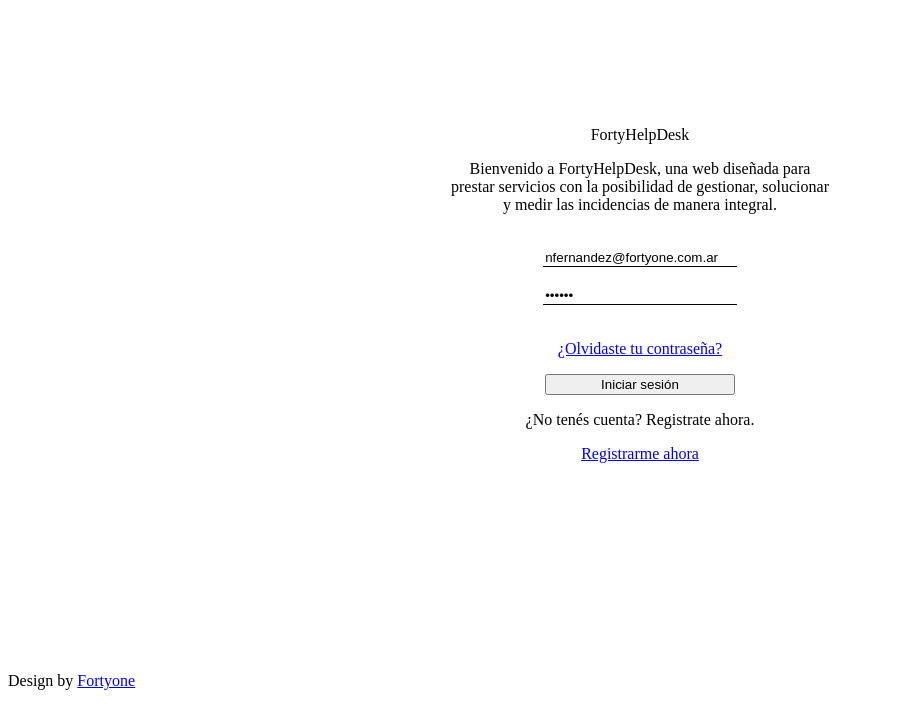
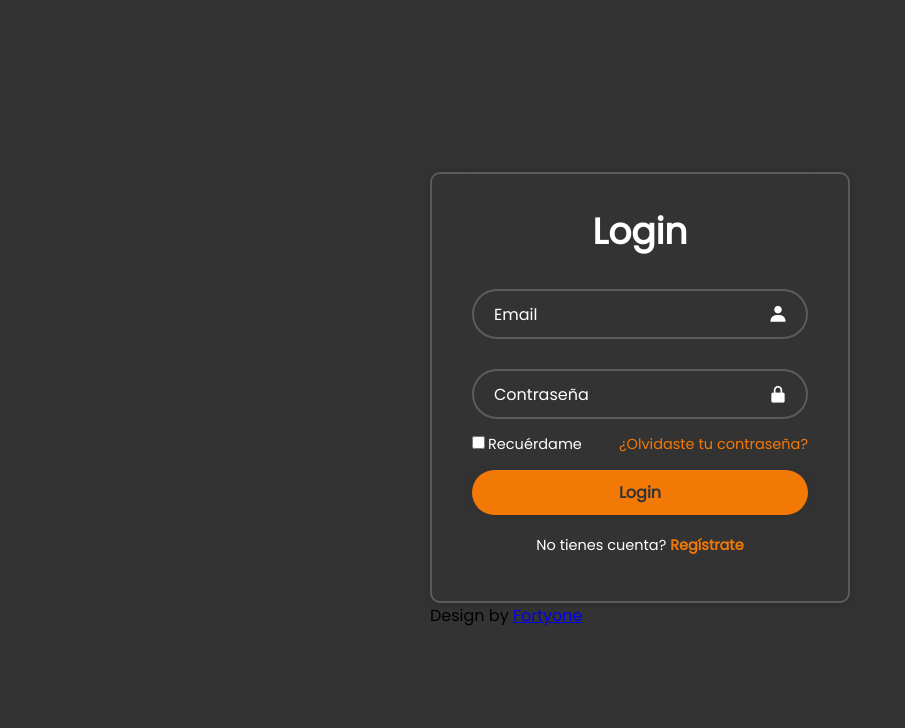
Before and after one commit to FortyOneDev/FortyLoginFE, a React (Create React App) app: page / in a window 1280 px wide. Shown: the top 728 px of the page, without its empty margins (0-905 px from the left). Built offline with nearby package versions, Linux system fonts and the light colour scheme.

Commit message:
Styles
-Se agrego la funcionabilidad del CSS
-Se crearon Variables de CSS para poder elegir los colores primarios y secundarios a gusto del cliente.
-Se implemento el CSS del LOGIN

```diff
--- a/package.json
+++ b/package.json
@@ -12,6 +12,7 @@
     "@types/react": "^18.3.3",
     "@types/react-dom": "^18.3.0",
     "bootstrap": "^5.3.3",
+    "boxicons": "^2.1.4",
     "react": "^18.3.1",
     "react-dom": "^18.3.1",
     "react-redux": "^9.1.2",
@@ -51,7 +52,12 @@
     "@babel/core": "^7.24.7",
     "@babel/preset-react": "^7.24.7",
     "babel-loader": "^9.1.3",
+    "css-loader": "^7.1.2",
+    "sass": "^1.77.4",
+    "sass-loader": "^14.2.1",
+    "style-loader": "^4.0.0",
     "ts-loader": "^9.5.1",
+    "ts-node": "^10.9.2",
     "webpack": "^5.91.0",
     "webpack-cli": "^5.1.4",
     "webpack-dev-server": "^5.0.4"
--- a/public/index.html
+++ b/public/index.html
@@ -10,6 +10,7 @@
       content="Web site created using create-react-app"
     />
     <link rel="apple-touch-icon" href="%PUBLIC_URL%/logo192.png" />
+    <link href='https://unpkg.com/boxicons@2.1.4/css/boxicons.min.css' rel='stylesheet'>
     <!--
       manifest.json provides metadata used when your web app is installed on a
       user's mobile device or desktop. See https://developers.google.com/web/fundamentals/web-app-manifest/
--- a/src/App.css
+++ b/src/App.css
@@ -1,38 +1,10 @@
-.App {
-  text-align: center;
-}
+@import url('https://fonts.googleapis.com/css2?family=Poppins&display=swap');
 
-.App-logo {
-  height: 40vmin;
-  pointer-events: none;
-}
 
-@media (prefers-reduced-motion: no-preference) {
-  .App-logo {
-    animation: App-logo-spin infinite 20s linear;
-  }
-}
+*{
+    margin: 0;
+    padding: 0;
+    box-sizing: border-box;
+    font-family: "Poppins";
 
-.App-header {
-  background-color: #282c34;
-  min-height: 100vh;
-  display: flex;
-  flex-direction: column;
-  align-items: center;
-  justify-content: center;
-  font-size: calc(10px + 2vmin);
-  color: white;
-}
-
-.App-link {
-  color: #61dafb;
-}
-
-@keyframes App-logo-spin {
-  from {
-    transform: rotate(0deg);
-  }
-  to {
-    transform: rotate(360deg);
-  }
-}
+};
--- a/src/App.tsx
+++ b/src/App.tsx
@@ -1,5 +1,4 @@
-
-import './App.css';
+import './assets/styles/styles.css';
 import { Footer } from './components/index';
 import { AuthRoutes } from './routes/AuthRoutes';
 
--- a/src/assets/styles/styles.css
+++ b/src/assets/styles/styles.css
@@ -1,38 +1,6 @@
-.container {
-    text-align: center;
-    margin-left: auto;
-    margin-right: auto;
-    margin-top: 10%;
-    margin-bottom: 5%;
-    width: 30%;
+@import url('https://fonts.googleapis.com/css2?family=Poppins&display=swap');
+
+*{
+    font-family: "Poppins";
+
 }
-
-input[type=Email],[type=Password],[type=Text] {
-    border: none;
-    border-bottom: 1px solid black;
-    margin-bottom: 5%;
-    width: 50%;
-}
-
-#title {
-    margin-top: 5%;
-}
-
-#btnRegister {
-    width: 50%;
-    margin-bottom: 5%;
-    height: 12%;
-}
-
-#btnLogin {
-    width: 50%;
-}
-
-#signature {
-  /* Posicionar abajo */
-  position: absolute;
-  bottom: 0;
-  /* Ocupar todo el ancho disponible */
-  width: 100%;
-  min-height: 18vh;
-}
--- a/src/components/login/Login.scss
+++ b/src/components/login/Login.scss
@@ -0,0 +1,129 @@
+:root {
+    --primary-color: #f37907;
+    --secondary-color:#FFF;
+}
+
+*{
+    margin: 0;
+    padding: 0px;
+    box-sizing: border-box;
+    font-family: "Poppins";
+
+}
+body {
+    display: flex;
+    justify-content: center;
+    align-items: center;
+    min-height: 100vh;
+    // background: url('../imagenes/pxfuel.jpg') no-repeat ;
+    background-color: #333;
+    background-size: cover;
+    background-position: center;
+}
+.wrapper {
+width: 420px;
+background: transparent;
+border: 2px solid rgba(255, 255, 255, .2);
+backdrop-filter: blur(20px);
+box-shadow: 0 0 10px rgba(0, 0, 0, .2);
+color: #fff;
+border-radius: 10px;
+padding: 30px 40px;
+}
+
+.wrapper h1{
+    font-size: 36px;
+    text-align: center;
+}
+
+
+.wrapper .input-box {
+    position: relative;
+    width: 100%;
+    height: 50px;
+    margin: 30px 0;
+}
+
+.input-box input {
+    width: 100%;
+    height: 100%;
+    background: transparent;
+    border: none;
+    outline: none;
+    border: 2px solid rgba(255, 255, 255, .2);
+    border-radius: 40px;
+    font-size: 16px;
+    color:var(--primary-color);
+    padding: 20px 45px 20px 20px;
+}
+
+.input-box input::placeholder{
+    color: var(--secondary-color);
+}
+
+.input-box i {
+    position: absolute;
+    right: 20px;
+    top: 50%;
+    transform: translateY(-50%);
+    font-size: 20px;
+}
+
+.wrapper .remember-forgot {
+    display: flex;
+    justify-content: space-between;
+    font-size: 14.5px;
+    margin: -15px 0 15px;
+}
+
+.remember-forgot label input {
+    accent-color: var(--primary-color);
+    margin-right: 3px;
+}
+
+.remember-forgot a {
+    color: var(--primary-color);
+    text-decoration: none;
+}
+
+.remember-forgot a:hover {
+    text-decoration: underline;
+}
+
+
+.wrapper .btn {
+    width: 100%;
+    height: 45px;
+    background: var(--primary-color);
+    border: none;
+    outline: none;
+    border-radius: 40px;
+    box-shadow: 0 0 10px rgba(0, 0, 0, .1);
+    cursor: pointer;
+    font-size: 16px;
+    color: #333;
+    font-weight: 600;
+    text-decoration: none;
+}
+
+.register-link {
+    font-size: 14.5px;
+    text-align: center;
+    margin: 20px 0 15px;
+}
+
+.register-link p a {
+    color: var(--primary-color);
+    text-decoration: none;
+    font-weight: 600;
+}
+
+.register-link p a:hover{
+    text-decoration: underline;
+}
+
+.button-container {
+    display: flex;
+    justify-content: space-between;
+    gap: 10px;
+}
--- a/src/components/login/LoginScreen.tsx
+++ b/src/components/login/LoginScreen.tsx
@@ -2,8 +2,8 @@
 import { useDispatch } from 'react-redux';
 import { useNavigate, Link } from 'react-router-dom';
 import { checkingAuthentication } from '../../store/auth';
-import { ThunkDispatch } from 'redux-thunk';
-import { RootState, AppDispatch } from '../../store';
+import { AppDispatch } from '../../store';
+import './Login.scss';
 
 interface LoginForm {
   email: string;
@@ -14,10 +14,9 @@
   const dispatch: AppDispatch = useDispatch();
   const navigate = useNavigate();
   const [formData, setFormData] = useState<LoginForm>({
-    email: 'nfernandez@fortyone.com.ar',
-    password: '123456'
+    email: '',
+    password: ''
   });
-
 
   const { email, password } = formData;
 
@@ -29,26 +28,24 @@
     });
   };
 
-  const onSubmit = (event: React.FormEvent<HTMLFormElement>) => {
+  const handleSubmit = (event: React.FormEvent<HTMLFormElement>) => {
     event.preventDefault();
     console.log({ email, password });
-    dispatch(checkingAuthentication( email, password ));
+    dispatch(checkingAuthentication(email, password));
     const lastPath = localStorage.getItem('lastPath') || '/';
-
     navigate(lastPath, {
       replace: true
     });
   };
 
   return (
-    <div className='card'>
-      <p className='text-center' id='title'>FortyHelpDesk</p>
-      <p className='text-center'>Bienvenido a FortyHelpDesk, una web diseñada para prestar servicios con la posibilidad de gestionar, solucionar y medir las incidencias de manera integral.</p>
-      <br/>
-      <form className="form-validate" onSubmit={onSubmit}>
-        <div className="text-center">
+    <div>
+      <div className="wrapper">
+        <form action="" onSubmit={handleSubmit}>
+          <h1>Login</h1>
+          <div className="input-box">
             <input
-            id="Email"
+              id="email"
               type="email"
               name="email"
               placeholder="Email"
@@ -58,29 +55,28 @@
               value={email}
               onChange={onInputChange}
             />
+            <i className='bx bxs-user'></i>
           </div>
-        <div className="text-center">
+          <div className="input-box">
             <input
-            id="Password"
               type="password"
               name="password"
               placeholder="Contraseña"
-            required
-            data-msg="Por favor ingrese su contraseña"
-            className="input-material"
               value={password}
               onChange={onInputChange}
             />
-          <Link to='forgotPassword'><p>¿Olvidaste tu contraseña?</p></Link>
+            <i className='bx bxs-lock-alt'></i>
           </div>
-        <div className="text-center mt-0">
-          <button type='submit' id='btnLogin' className="btn btn-block btn-success rounded mb-5">Iniciar sesión</button>
+          <div className="remember-forgot">
+            <label><input type="checkbox" />Recuérdame</label>
+            <Link to="/forgot-password">¿Olvidaste tu contraseña?</Link>
           </div>
-        <div className="text-center">
-          <p className="mb-3">¿No tenés cuenta? Registrate ahora.</p>
-          <Link to='register' id='btnRegister' className="btn btn-block btn-outline-success rounded">Registrarme ahora</Link>
+          <button type="submit" className="btn">Login</button>
+          <div className="register-link">
+            <p>No tienes cuenta? <Link to="/register">Regístrate</Link></p>
           </div>
         </form>
       </div>
+    </div>
   );
-};
+}
--- a/src/index.tsx
+++ b/src/index.tsx
@@ -4,6 +4,7 @@
 import { Provider } from 'react-redux';
 import App from './App';
 import store from './store';
+import './assets/styles/styles.css';
 
 const container = document.getElementById('root');
 const root = createRoot(container!);
--- a/webpack.config.ts
+++ b/webpack.config.ts
@@ -63,4 +63,23 @@
         //devtool: 'source-map'
     }
 };
+module.exports = {
+    entry: './src/index.js',
+    output: {
+      filename: 'bundle.js',
+      path: path.resolve(__dirname, 'dist')
+    },
+    module: {
+      rules: [
+        {
+          test: /\.scss$/,
+          use: [
+            'style-loader', // Inyecta estilos CSS en el DOM
+            'css-loader',   // Traduce CSS a módulos CommonJS
+            'sass-loader'   // Compila Sass a CSS
+          ]
+        }
+      ]
+    }
+  };
 ;
```
Also changed, not shown: 1 other file (tests, documents, lock files or other folders). Lines whose indentation alone changed are shown as unchanged.
